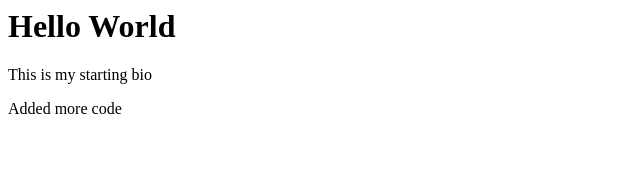
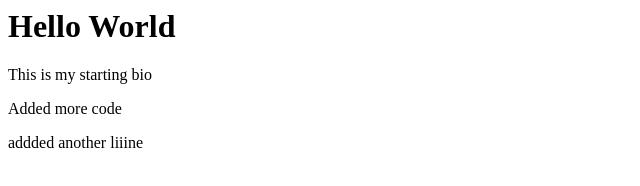
Before and after one commit to kirsnik/hello_world, a plain HTML site: page index.html in a window 1280 px wide. Shown: the whole page, without its empty margins (0-640 px from the left). Drawn offline with Linux system fonts and the light colour scheme.

Commit message:
second try

```diff
--- a/index.html
+++ b/index.html
@@ -2,4 +2,5 @@
 <h1>Hello World</h1>
 <p>This is my starting bio</p>
 <p>Added more code</p>
+<p>addded another liiine</p>
 <html>
```
